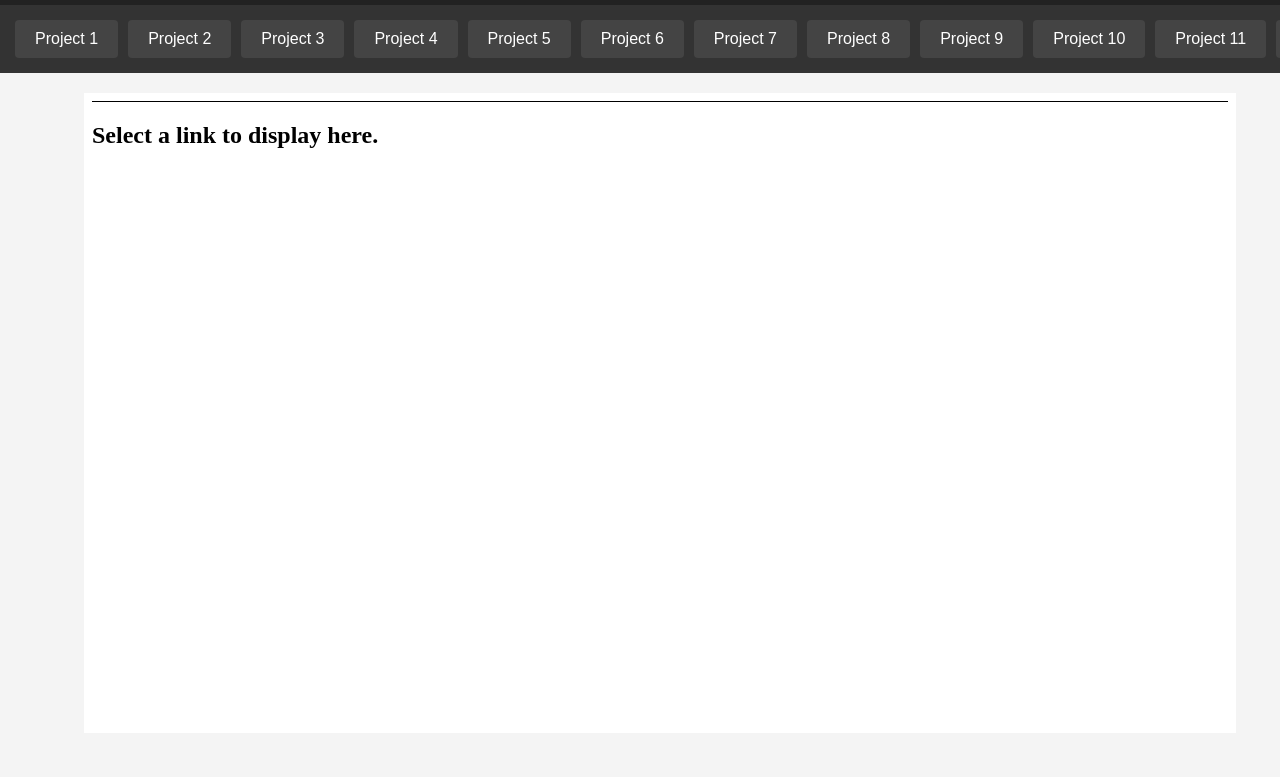
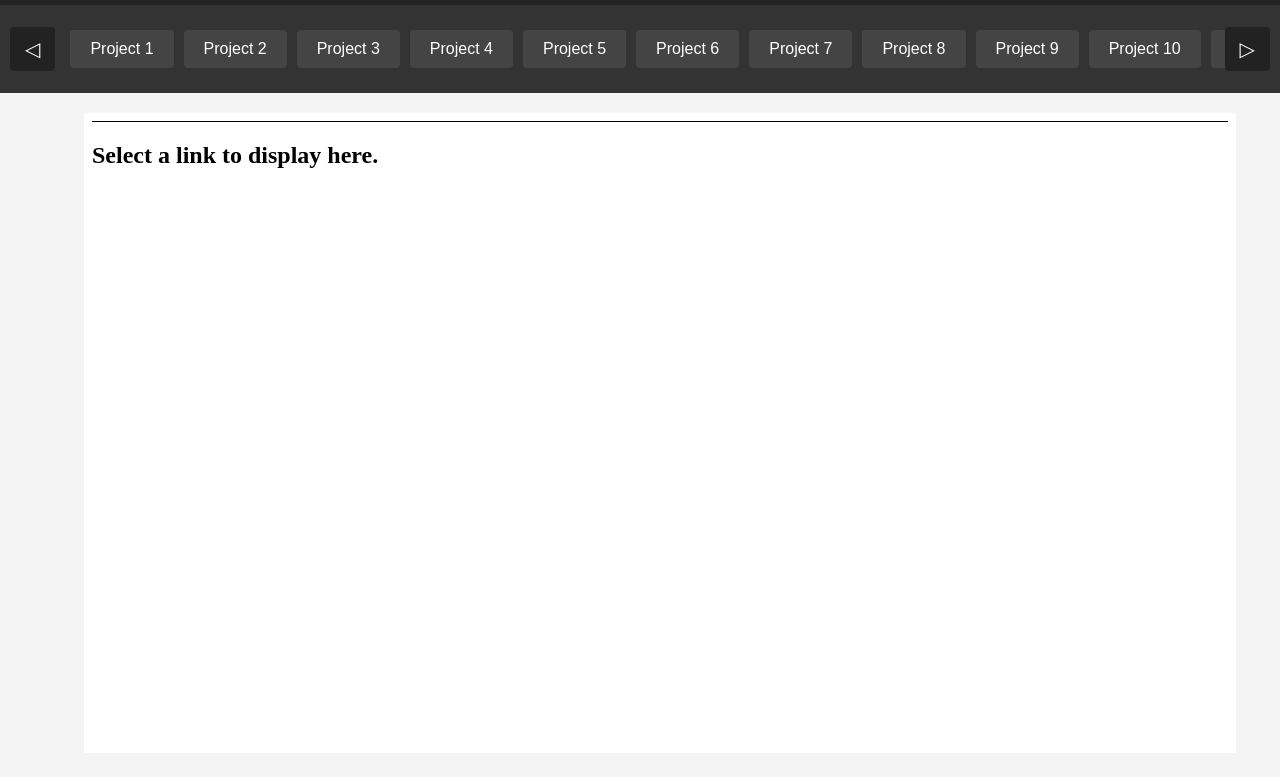
Before and after one commit to rohithreddych2/task, a plain HTML site: page index.html in a window 1280 px wide. Shown: the part 72-849 px from the top of the page. Drawn offline with Linux system fonts and the light colour scheme.

Commit message:
added  buttons to navbar

```diff
--- a/index.html
+++ b/index.html
@@ -8,12 +8,19 @@
 </head>
 <body>
     <h1>Class Works</h1>
-    <nav id="navPanel">
-        <!-- Navigation items will be dynamically added here -->
-    </nav>
+
+    <div class="nav-container">
+        <button id="scrollLeft" class="scroll-btn">&#9665;</button>
+        <nav id="navPanel">
+            <!-- Navigation items will be dynamically added here -->
+        </nav>
+        <button id="scrollRight" class="scroll-btn">&#9655;</button>
+    </div>
+
     <main id="content">
         <iframe id="contentFrame" src="works/landing.html"></iframe>
     </main>
+
     <script src="script.js"></script>
 </body>
 </html>
--- a/script.js
+++ b/script.js
@@ -1,20 +1,19 @@
 const works = {
-    "task1": { "title": "Project 1", "url": "works/task2/index.html" },
-    "task2": { "title": "Project 2", "url": "works/task3/index.html" },
-    "task3": { "title": "Project 3", "url": "works/task4/index.html" },
-    "task4": { "title": "Project 4", "url": "works/task5/index.html" },
-    "task5": { "title": "Project 5", "url": "works/task6/index.html" },
-    "task6": { "title": "Project 6", "url": "works/task7/index.html" },
-    "task7": { "title": "Project 7", "url": "works/task8/index.html" },
-    "task8": { "title": "Project 8", "url": "works/task9/index.html" },
-    "task9": { "title": "Project 9", "url": "works/task10/index.html" },
-    "task10": { "title": "Project 10", "url": "works/task11/index.html" },
-    "task11": { "title": "Project 11", "url": "works/task12/index.html" },
-    "task12": { "title": "Project 12", "url": "works/task13/index.html" },
-    "task13": { "title": "Project 13", "url": "works/task14/index.html" },
-    "task14": { "title": "Project 14", "url": "works/task15/index.html" },
-    "task15": { "title": "Project 15", "url": "works/task12/index1.html" },
-
+    "task1": { "title": "Project 1", "url": "works/task1/index.html" },
+    "task2": { "title": "Project 2", "url": "works/task2/index.html" },
+    "task3": { "title": "Project 3", "url": "works/task3/index.html" },
+    "task4": { "title": "Project 4", "url": "works/task4/index.html" },
+    "task5": { "title": "Project 5", "url": "works/task5/index.html" },
+    "task6": { "title": "Project 6", "url": "works/task6/index.html" },
+    "task7": { "title": "Project 7", "url": "works/task7/index.html" },
+    "task8": { "title": "Project 8", "url": "works/task8/index.html" },
+    "task9": { "title": "Project 9", "url": "works/task9/index.html" },
+    "task10": { "title": "Project 10", "url": "works/task10/index.html" },
+    "task11": { "title": "Project 11", "url": "works/task11/index.html" },
+    "task12": { "title": "Project 12", "url": "works/task12/index.html" },
+    "task13": { "title": "Project 13", "url": "works/task13/index.html" },
+    "task14": { "title": "Project 14", "url": "works/task14/index.html" },
+    "task15": { "title": "Project 15", "url": "works/task15/index.html" }
 };
 
 // Function to create the navigation menu
@@ -31,7 +30,7 @@ function createNav() {
         link.className = "nav-link";
 
         // Add click event
-        link.onclick = function() {
+        link.onclick = function () {
             // Load content
             const frame = document.getElementById("contentFrame");
             frame.src = work.url;
@@ -48,9 +47,23 @@ function createNav() {
     }
 }
 
+// Function to add scrolling functionality
+function addScrollButtons() {
+    const navPanel = document.getElementById("navPanel");
+    const scrollLeft = document.getElementById("scrollLeft");
+    const scrollRight = document.getElementById("scrollRight");
+
+    scrollLeft.addEventListener("click", function () {
+        navPanel.scrollBy({ left: -200, behavior: "smooth" });
+    });
+
+    scrollRight.addEventListener("click", function () {
+        navPanel.scrollBy({ left: 200, behavior: "smooth" });
+    });
+}
+
 // Initialize when page loads
-window.onload = function() {
+window.onload = function () {
     createNav();
-
-
+    addScrollButtons();
 };
--- a/style.css
+++ b/style.css
@@ -13,17 +13,38 @@ h1 {
     margin: 0;
 }
 
+.nav-container {
+    display: flex;
+    align-items: center;
+    background: #333;
+    padding: 10px;
+}
+
+.scroll-btn {
+    background: #222;
+    color: white;
+    border: none;
+    padding: 10px 15px;
+    cursor: pointer;
+    font-size: 20px;
+    border-radius: 4px;
+}
+
+.scroll-btn:hover {
+    background: #444;
+}
+
 nav {
     display: flex;
     overflow-x: auto;
     white-space: nowrap;
-    background: #333;
+    scroll-behavior: smooth;
+    flex-grow: 1;
     padding: 10px;
-    scroll-behavior: smooth;
 }
 
 nav::-webkit-scrollbar {
-    display: none; /* Hide scrollbar for Chrome, Safari, and Opera */
+    display: none; /* Hide scrollbar */
 }
 
 nav a {
@@ -37,7 +58,7 @@ nav a {
     transition: background 0.3s;
 }
 
-nav a:hover {
+nav a:hover, nav a.active {
     background: #555;
 }
 
```
